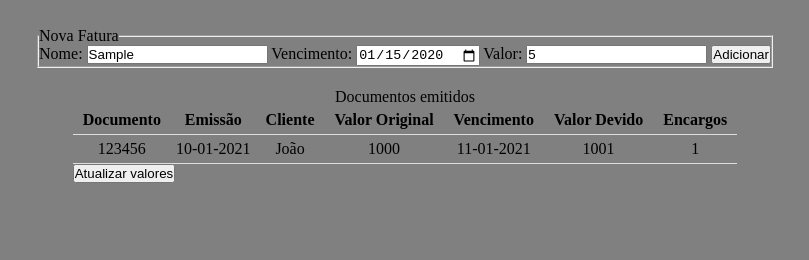
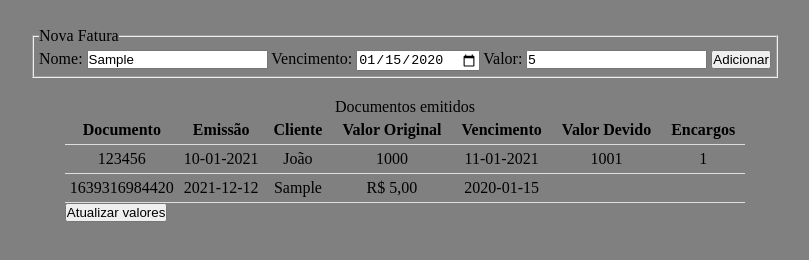
Before and after one commit to AV-Felipe/joanaa-store, a plain HTML site: page index.html in a window 1280 px wide. Both pictures are taken after typing "Sample", "2020-01-15", "5" into the empty fields and a click on the button "Adicionar". Shown: the part 70-330 px from the top of the page, without its empty margins (235-1044 px from the left). Drawn offline with Linux system fonts and the light colour scheme.

Commit message:
Implement field validation

```diff
--- a/index.html
+++ b/index.html
@@ -14,7 +14,7 @@
         <section id="iputSystem">
 
             <form id="invoiceInputForm">
-                <fieldset>
+                <fieldset id="invoiceInputForm-newInvoiceData">
                     <legend>Nova Fatura</legend>
 
                     <label for="customerName">Nome:</label>
--- a/script.js
+++ b/script.js
@@ -59,8 +59,13 @@ const buttonUpdateValue = document.getElementById('updateValues');
 
 const outputInvoiceList = document.getElementById('invoiceList');
 
+// EVENT LISTENERS
+
+buttonAddInvoice.addEventListener('click', saveInvoice);
+
 // FUNCTIONS
 
+// structures data for html node
 function generateInvoiceRow (invoice) {
     return(
         `
@@ -76,3 +81,20 @@ function generateInvoiceRow (invoice) {
         `
     );
 };
+
+function saveInvoice () {
+    if(document.querySelector("#invoiceInputForm-newInvoiceData legend span")){
+        document.querySelector("#invoiceInputForm-newInvoiceData legend span").remove();
+    }
+
+    //create new element on mockDB
+    if(inputFieldCustomerName.value === "" || inputFieldDueDate.value === "" || inputFieldBaseValue.value === ""){
+        document.querySelector("#invoiceInputForm-newInvoiceData legend").innerHTML += `<span class="alertMessage"> ! todos os campos devem ser preenchidos ! </span>`;
+    }else{
+        const newInvoice = new invoice(inputFieldCustomerName.value, inputFieldDueDate.value, Number(inputFieldBaseValue.value));
+        console.log(newInvoice);
+        invoiceDB.push(newInvoice);
+        outputInvoiceList.innerHTML += generateInvoiceRow(invoiceDB[invoiceDB.length - 1]);
+    }
+
+}
--- a/style.css
+++ b/style.css
@@ -24,6 +24,16 @@ section {
     margin-bottom: 20px ;
 }
 
+/* INVOICE INPUT */
+
+#invoiceInputForm-newInvoiceData {
+    padding: 5px;
+}
+
+.alertMessage {
+    color: red;
+}
+
 /* INVOICE LIST */
 
 #listSystem{
```
